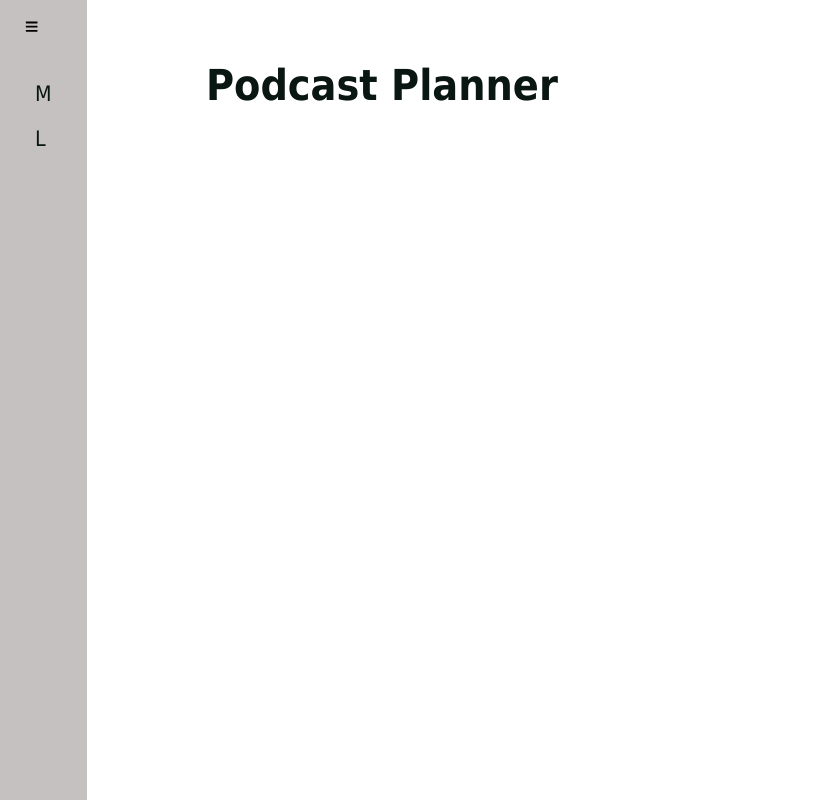
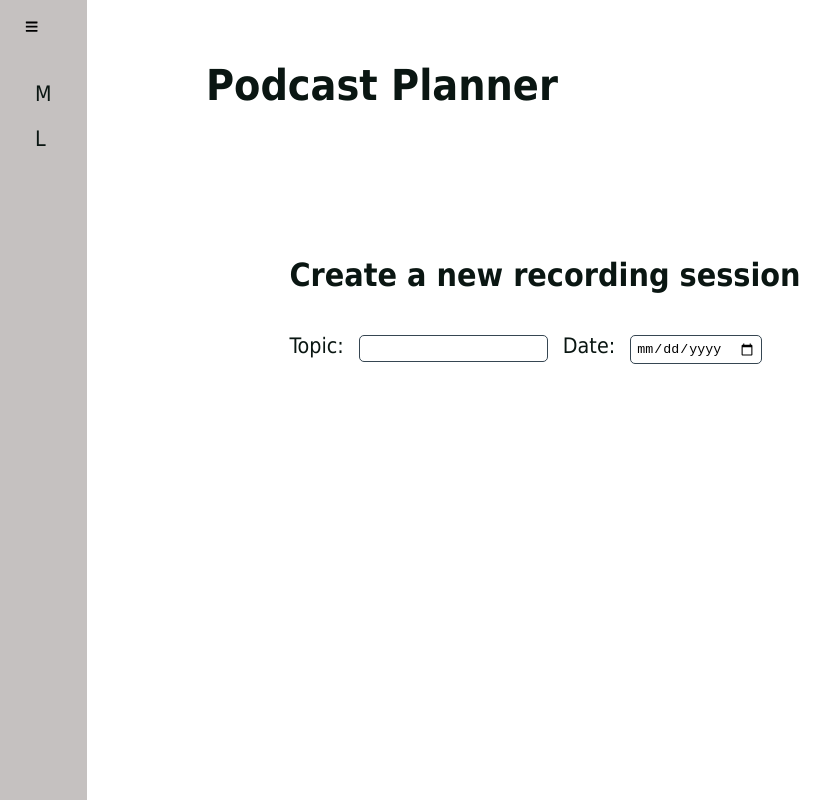
Before and after one commit to Nasto/podcast-planner, a React (Create React App) app in the folder ClientApp/: page /AddSession in a window 1280 px wide. Shown: the whole page, without its empty margins (0-837 px from the left). Built offline with nearby package versions, Linux system fonts and the light colour scheme.

Commit message:
Added new view for planning a new session

```diff
--- a/ClientApp/src/App.tsx
+++ b/ClientApp/src/App.tsx
@@ -1,13 +1,15 @@
-import * as React from "react";
-import { Route } from "react-router";
-import Layout from "./components/Layout/Layout";
-import Home from "./components/Home";
+import * as React from 'react';
+import { Route } from 'react-router';
+import Layout from './components/Layout/Layout';
+import Home from './components/Home';
+import AddSession from './components/AddSession/AddSession';
 
-import "./custom.scss";
+import './custom.scss';
 
 const App: React.FunctionComponent = () => (
   <Layout>
     <Route exact path="/" component={Home} />
+    <Route exact path="/AddSession" component={AddSession} />
   </Layout>
 );
 
--- /dev/null
+++ b/ClientApp/src/components/AddSession/AddSession.scss
@@ -0,0 +1,13 @@
+@import '../../assets/colors.scss';
+
+.add-event {
+  display: flex;
+  flex-direction: column;
+
+  input {
+    margin: 15px;
+    padding: 5px;
+    border: 1px $charcoal solid;
+    border-radius: 5px;
+  }
+}
--- /dev/null
+++ b/ClientApp/src/components/AddSession/AddSession.tsx
@@ -0,0 +1,40 @@
+import React, { useState } from 'react';
+
+import './AddSession.scss';
+
+const AddSession = () => {
+  const [topic, setTopic] = useState('');
+  const [date, setDate] = useState(new Date());
+
+  const handleTopicChange: React.ChangeEventHandler<HTMLInputElement> = (
+    event
+  ) => {
+    event.preventDefault();
+    setTopic(event.target.value);
+  };
+
+  const handleDateChange: React.ChangeEventHandler<HTMLInputElement> = (
+    event
+  ) => {
+    event.preventDefault();
+    setDate(event.target.value);
+  };
+
+  const handleSubmit: React.FormEventHandler = (event) => {
+    event.preventDefault();
+  };
+
+  return (
+    <div className="add-event">
+      <h2>Create a new recording session</h2>
+      <form onSubmit={handleSubmit}>
+        <label htmlFor="topic">Topic:</label>
+        <input name="topic" type="text" value={topic} onChange={handleTopicChange}></input>
+        <label htmlFor="date">Date:</label>
+        <input name="date" type="date" value={date.toLocaleString()} onChange={handleDateChange}></input>
+      </form>
+    </div>
+  );
+};
+
+export default AddSession;
```
